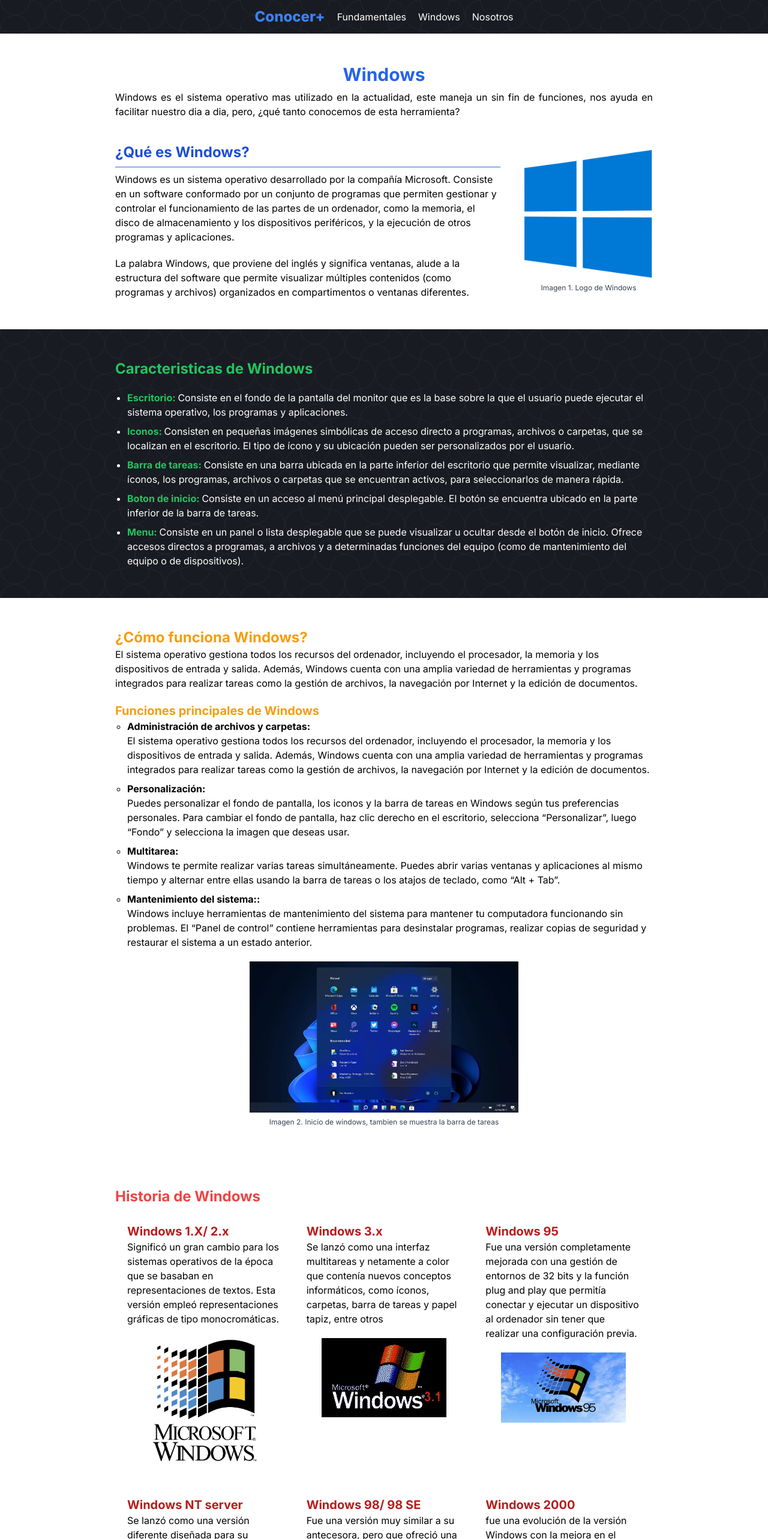
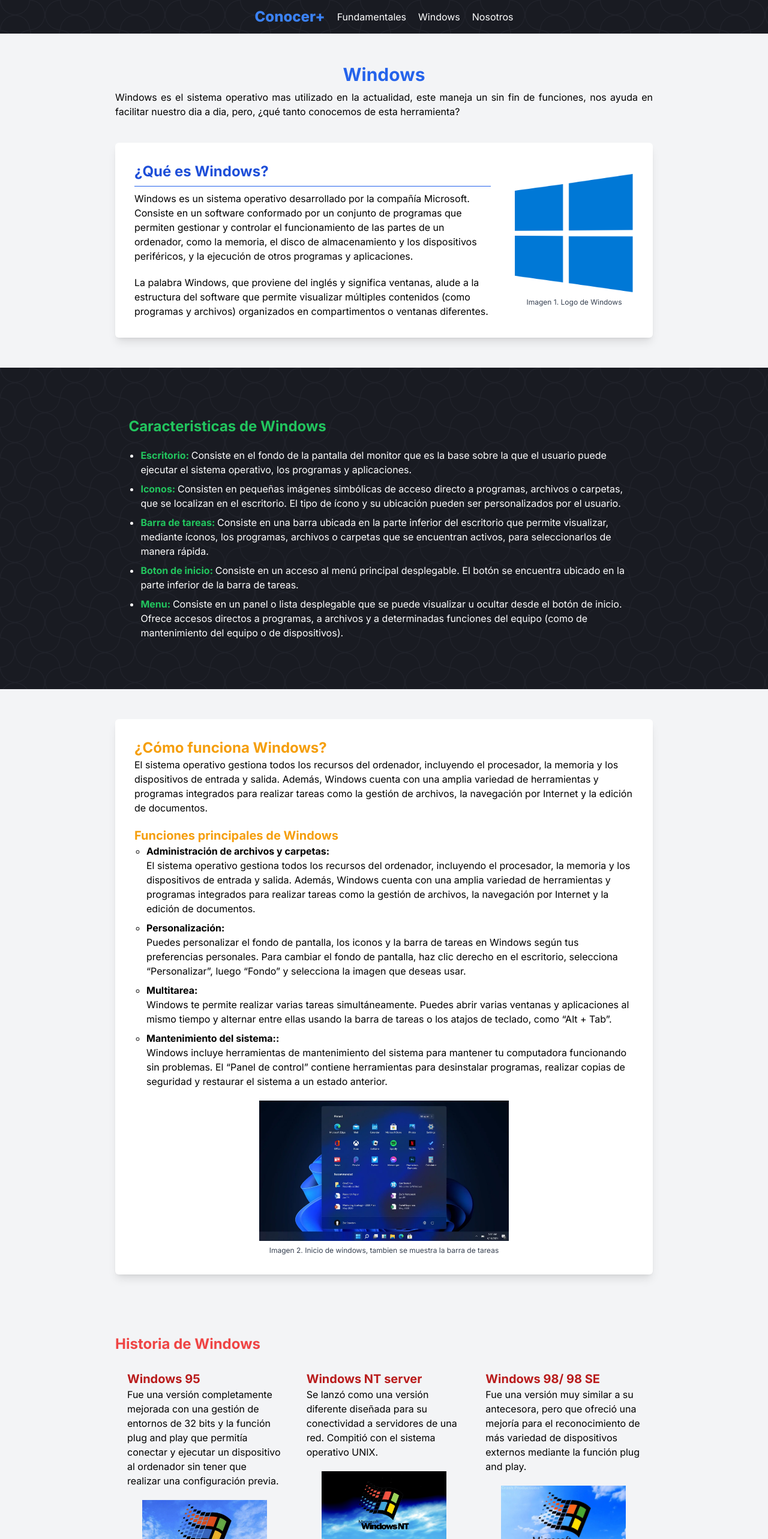
Before and after one commit to AlejandroEs04/piasisoppage, a Next.js app: page /windows in a window 1280 px wide. Shown: the top 2566 px of the page at 60% size. Built offline with nearby package versions, Linux system fonts and the light colour scheme.

Commit message:
"Upload 23/10/2023"

```diff
--- a/app/layout.js
+++ b/app/layout.js
@@ -13,7 +13,7 @@
 export default function RootLayout({ children }) {
   return (
     <html lang="en">
-      <body className={inter.className}>
+      <body className={`${inter.className} bg-gray-100`}>
         <header className='top-0 sticky'>
           <Header />
         </header>
--- a/app/page.js
+++ b/app/page.js
@@ -1,10 +1,35 @@
-
+import Link from "next/link"
 
 export default function Home() {
   return (
-    <main>
+    <main className="container">
       <h1>Inicio</h1>
+      <div className="flex flex-row gap-10">
+        <div className="w-full md:w-2/3 px-10 py-5">
+          <div className="bg-white rounded-lg shadow-lg">
+            <div className="bg-cover bg-center h-80 rounded-t-lg bg-[url('https://images.unsplash.com/photo-1530133532239-eda6f53fcf0f?auto=format&fit=crop&q=80&w=1974&ixlib=rb-4.0.3&ixid=M3wxMjA3fDB8MHxwaG90by1wYWdlfHx8fGVufDB8fHx8fA%3D%3D')]"></div>
+            <div className="p-5 w-full">
+              <h2 className="font-bold text-xl text-blue-900">Que es Windows?</h2>
+              <p>Windows es el sistema operativo mas utilizado en todo el mundo</p>
+            </div>
 
+            <div className="flex justify-center">
+              <Link
+                href={'/'}
+                className="bg-black text-white my-5 px-5 py-2 rounded-md"
+              >
+                Ver mas
+              </Link>
+            </div>
+          </div>
+        </div>
+
+        <div className="w-full md:w-1/3">
+          <div>
+            <h3>Hoy es un dia para ser feli</h3>
+          </div>
+        </div>
+      </div>
     </main>
   )
 }
--- a/app/windows/page.jsx
+++ b/app/windows/page.jsx
@@ -13,20 +13,19 @@
 
 const WindowsPage = () => {
     return (
-        <div className='flex flex-col justify-center'>
-            <div className='container'>
+        <main className='flex flex-col justify-center'>
+            <div className='container shadow-lg'>
                 <div className='text-justify'>
                     <h1 className='text-3xl font-bold text-blue-600 text-center'>Windows</h1>
                     <p className='text-md mt-2'>Windows es el sistema operativo mas utilizado en la actualidad, este maneja un sin fin de funciones, nos ayuda en facilitar nuestro dia a dia, pero, ¿qué tanto conocemos de esta herramienta?</p>
                 </div>
 
-                <div className='mt-10'>
+                <div className='mt-10 bg-white p-8 rounded-md shadow-lg hover:shadow-2xl transition-shadow'>
                     <InfoWindows />
                 </div>
             </div>
 
             <InfoBackground />
-
 
             <InfoFunciones />
 
@@ -36,7 +35,7 @@
                 <h3 className='text-red-600 font-bold text-2xl'>Referencias</h3>
                 <ListadoReferencias />
             </div>
-        </div>
+        </main>
     )
 }
 
--- a/components/InfoBackground.jsx
+++ b/components/InfoBackground.jsx
@@ -2,7 +2,7 @@
 
 const InfoBackground = () => {
   return (
-    <div className='bgColorContainer'>
+    <div className='bgColorContainer p-8'>
         <div className='container'>
             <h2 className='text-2xl text-green-500 font-bold'>Caracteristicas de Windows</h2>
             <ol className='mt-5 flex flex-col gap-2 pl-5'>
--- a/components/InfoFunciones.jsx
+++ b/components/InfoFunciones.jsx
@@ -23,6 +23,7 @@
 const InfoFunciones = () => {
   return (
     <div className='container'>
+        <div className="bg-white p-8 rounded-md shadow-lg hover:shadow-2xl transition-shadow">
             <h2 className='text-2xl font-bold text-amber-500'>¿Cómo funciona Windows?</h2>
             <p className='text-md'>El sistema operativo gestiona todos los recursos del ordenador, incluyendo el procesador, la memoria y los dispositivos de entrada y salida. Además, Windows cuenta con una amplia variedad de herramientas y programas integrados para realizar tareas como la gestión de archivos, la navegación por Internet y la edición de documentos.</p>
             <div className='mt-5 flex flex-col'>
@@ -31,15 +32,15 @@
                     {listadoFunciones?.map(funcion => (
                         <Funciones
                             funcion={funcion}
+                            key={funcion.nombre}
                         />
                     ))}
                 </ul>
-
+            </div>
             <div className='flex flex-col items-center mt-5'>
                 <Image src={'/img/windowsInicio.jpg'} alt='Imagen Inicio Windows' width={1200} height={1000} className='w-full md:w-1/2' />
                 <p className='text-xs text-gray-700 mt-2' >Imagen 2. Inicio de windows, tambien se muestra la barra de tareas</p>
             </div>
-
         </div>
     </div>
   )
--- a/components/InfoVersiones.jsx
+++ b/components/InfoVersiones.jsx
@@ -3,9 +3,8 @@
 
 const InfoVersiones = () => {
   return (
-    <div className='container'>
+    <div className='container p-8'>
         <h2 className='text-2xl font-bold text-red-500'>Historia de Windows</h2>
-
         <ListadoVersiones />
     </div>
   )
--- a/components/ListadoVersiones.jsx
+++ b/components/ListadoVersiones.jsx
@@ -8,6 +8,7 @@
         {listadoVersiones?.map(version => (
             <Version
                 version={version}
+                key={version.nombre}
             />
         ))}
      </div>
--- a/data/data.js
+++ b/data/data.js
@@ -1,14 +1,4 @@
 export const listadoVersiones = [
-    {
-        nombre: 'Windows 1.X/ 2.x',
-        texto: 'Significó un gran cambio para los sistemas operativos de la época que se basaban en representaciones de textos. Esta versión empleó representaciones gráficas de tipo monocromáticas. ',
-        imagen: 'windows1.png'
-    },
-    {
-        nombre: 'Windows 3.x',
-        texto: 'Se lanzó como una interfaz multitareas y netamente a color que contenía nuevos conceptos informáticos, como íconos, carpetas, barra de tareas y papel tapiz, entre otros ',
-        imagen: 'windows3.jpg'
-    },
     {
         nombre: 'Windows 95',
         texto: 'Fue una versión completamente mejorada con una gestión de entornos de 32 bits y la función plug and play que permitía conectar y ejecutar un dispositivo al ordenador sin tener que realizar una configuración previa. ',
@@ -23,14 +13,6 @@
         nombre: 'Windows 98/ 98 SE',
         texto: 'Fue una versión muy similar a su antecesora, pero que ofreció una mejoría para el reconocimiento de más variedad de dispositivos externos mediante la función plug and play. ',
         imagen: 'windows98.jpg'
-    },
-    {
-        nombre: 'Windows 2000',
-        texto: 'fue una evolución de la versión Windows con la mejora en el reconocimiento del hardware, del soporte de 64 bits y del servicio de Active Directory (Directorio activo), que permitía compartir dispositivos en red, como una impresora, un router o un servidor con otros ordenadores que también estaban conectados a la red. ',
-    },
-    {
-        nombre: 'Windows Millenium',
-        texto: 'Fue una versión similar a su antecesora, pero con la importante mejoría de un amplio reconocimiento de los dispositivos externos, a través de la renovada función plug and play a través de las entradas de puerto USB. ',
     },
     {
         nombre: 'Windows XP',
```
Lines whose indentation alone changed are shown as unchanged.
